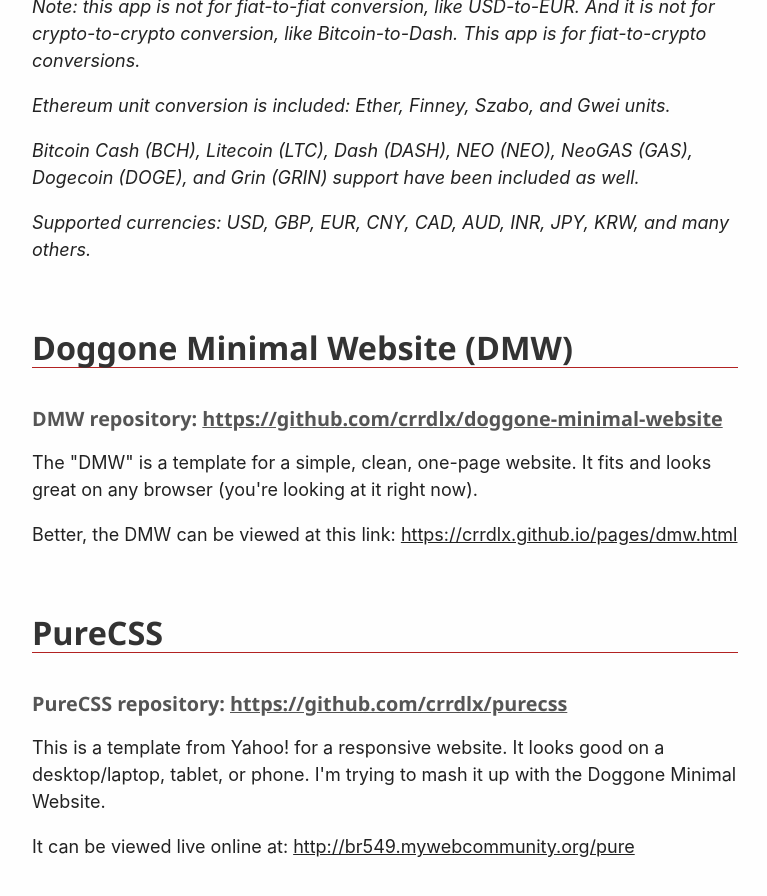
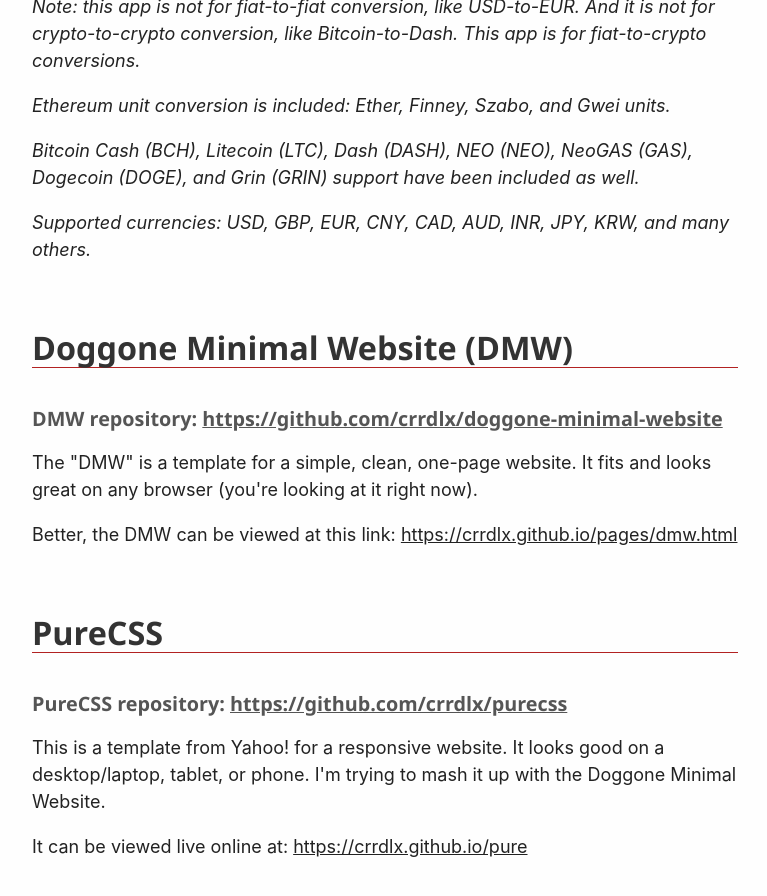
Before and after one commit to crrdlx/crrdlx.github.io, a Jekyll site: the page index.html, which Jekyll copies as it is, in a window 1280 px wide and 900 px high, scrolled down 2380 px. Shown: the top 896 px of the window, without its empty margins (255-1022 px from the left). Built offline with Jekyll 4.4.1, drawn with Linux system fonts in a browser that asks for light colours; comment, search, counter and statistics services are not loaded; part of the change alters nothing that is shown.

Commit message:
Update index.html

```diff
--- a/index.html
+++ b/index.html
@@ -118,7 +118,7 @@ h6 {
 <h2>PureCSS</h2>
 <h6>PureCSS repository: <a href="https://github.com/crrdlx/purecss">https://github.com/crrdlx/purecss</a></h6>
 <p>This is a template from Yahoo! for a responsive website. It looks good on a desktop/laptop, tablet, or phone. I'm trying to mash it up with the Doggone Minimal Website.</p>
-<p>It can be viewed live online at: <a href="http://br549.mywebcommunity.org/pure">http://br549.mywebcommunity.org/pure</a></p>
+<p>It can be viewed live online at: <a href="https://crrdlx.github.io/pure/">https://crrdlx.github.io/pure</a></p>
 
 
 <!-- Default Statcounter code for crrdlx.github.io
```
